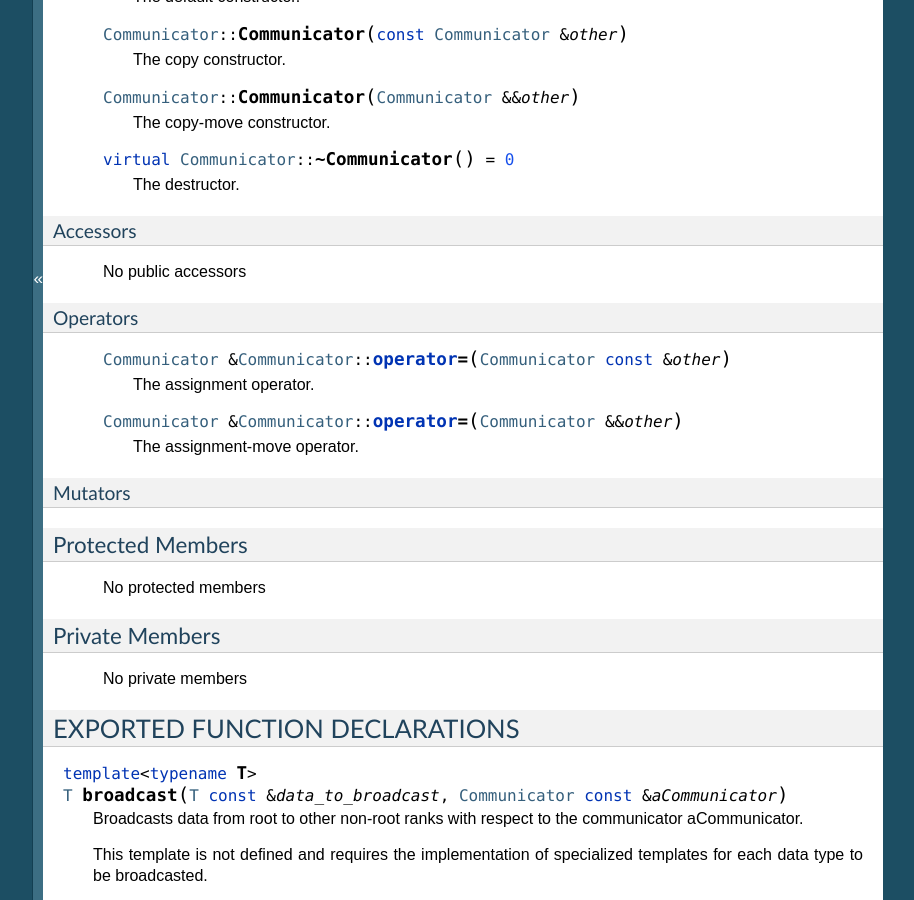
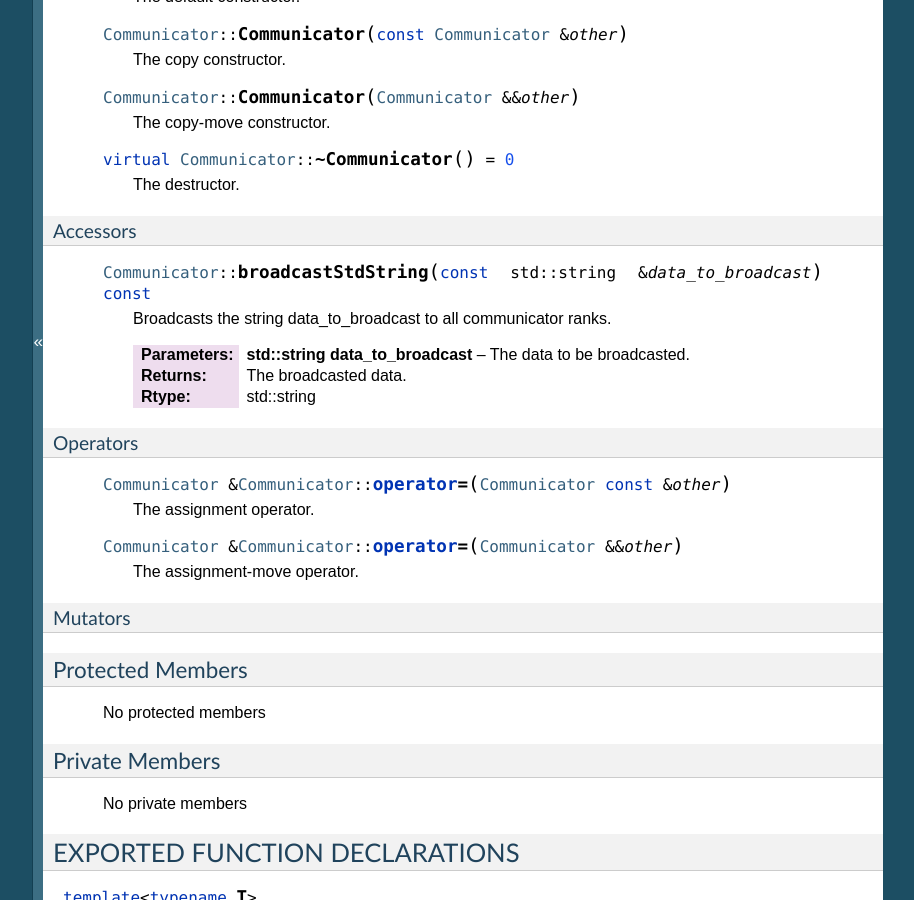
Before and after one commit to arnoldt100/mouseion, a Sphinx documentation site: the page built from documentation/source/Classes/Communicator.cpp.rst, in a window 1280 px wide and 900 px high, scrolled down 996 px. Shown: the whole window, without its empty margins (187-1101 px from the left). Built offline with Sphinx 7.4.7, drawn with Linux system fonts in a browser that asks for light colours.

Commit message:
More work on broadcasting of strings.

```diff
--- a/documentation/source/Classes/Communicator.cpp.rst
+++ b/documentation/source/Classes/Communicator.cpp.rst
@@ -81,7 +81,13 @@ Lifecycle
 Accessors
 ^^^^^^^^^
 
-    No public accessors
+    .. function:: Communicator::broadcastStdString(const std::string & data_to_broadcast) const
+
+        Broadcasts the string data_to_broadcast to all communicator ranks.
+
+        :param std::string data_to_broadcast: The data to be broadcasted.
+        :return: The broadcasted data.
+        :rtype: std::string
 
 ^^^^^^^^^
 Operators
```
Also changed, not shown: 3 other files.
